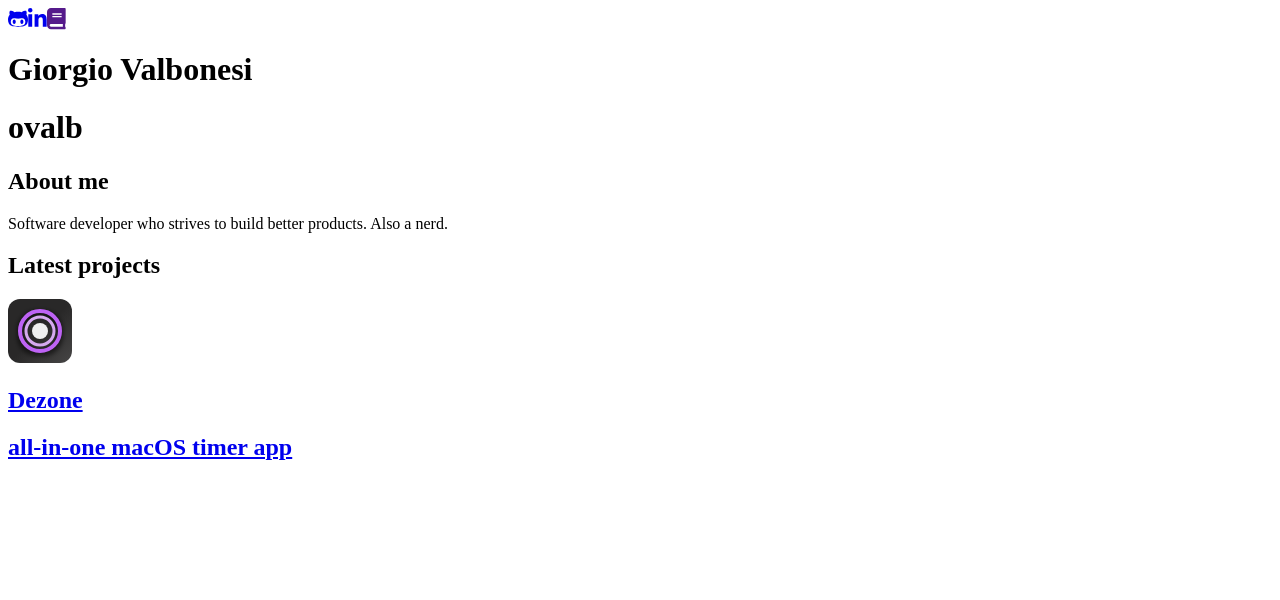
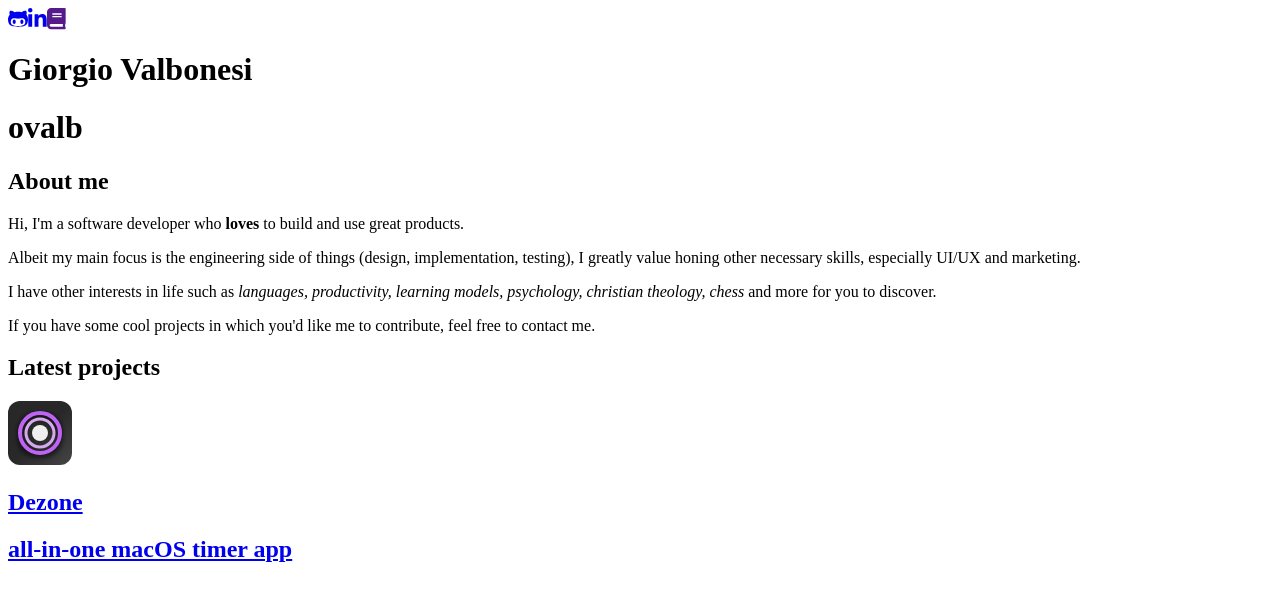
Before and after one commit to gvlb/gvlb.github.io, a Gatsby site: page / in a window 1280 px wide. Built offline with nearby package versions, Linux system fonts and the light colour scheme; Gatsby itself is replaced by a stand-in of ours.

Commit message:
Improved description

```diff
--- a/src/pages/index.js
+++ b/src/pages/index.js
@@ -29,9 +29,16 @@ export default function Home() {
       </div>
     </header>
     <main>
-    <section className="pt-5 md:pt-0 md:px-12">
-      <h2 className="font-semibold text-sm md:text-base">About me </h2>
-      <p className="text-sm md:text-base">Software developer who strives to build better products. Also a nerd.</p>
+    <section className="pt-5 md:pt-0 md:px-12 text-sm md:text-base">
+      <h2 className="font-semibold">About me </h2>
+      <p>Hi, I'm a software developer who <b>loves</b> to build and use great products.</p>
+      {/* great = simple */}
+      <p className="pt-4">Albeit my main focus is the engineering side of things (design, implementation, testing), I greatly value honing other necessary skills, especially UI/UX and marketing.</p>
+      {/* <p className="pt-4">I have experience in building both mobile apps and web apps (as a fullstack developer).</p> */}
+      <p className="pt-4">I have other interests in life such as <i>languages, productivity, learning models, psychology, christian theology, chess</i> and more for you to discover.</p>
+
+      <p className="pt-4">If you have some cool projects in which you'd like me to contribute, feel free to contact me.</p>
+
     </section>
 
     <section className="py-5 md:px-12">
```
